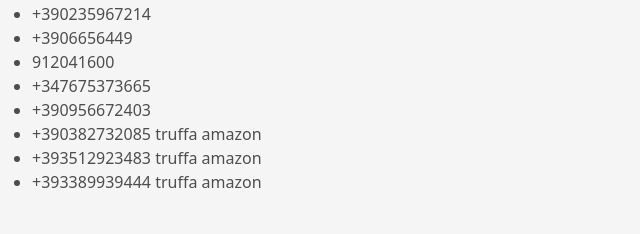
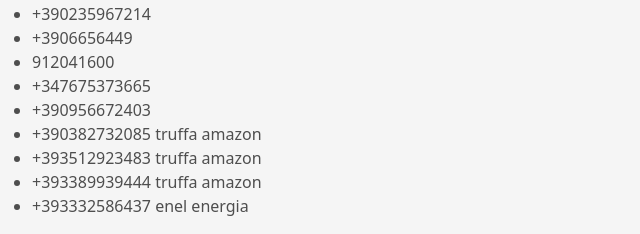
Before and after one commit to simon387/simonecelia.it, a PHP site: page /shame.php in a window 1280 px wide. Shown: the part 742-976 px from the top of the page, without its empty margins (0-640 px from the left). Before the commit the page ends 930 px from the top, so only its background shows below. Run offline with PHP 8.4, Linux system fonts and the light colour scheme.

Commit message:
basta_rompermi_i_coglioni_con_lo_spam_al_telefono

```diff
--- a/shame.php
+++ b/shame.php
@@ -43,6 +43,7 @@
 	<li>+390382732085 truffa amazon</li>
 	<li>+393512923483 truffa amazon</li>
 	<li>+393389939444 truffa amazon</li>
+	<li>+393332586437 enel energia</li>
 </ul>
 </body>
 </html>
```
